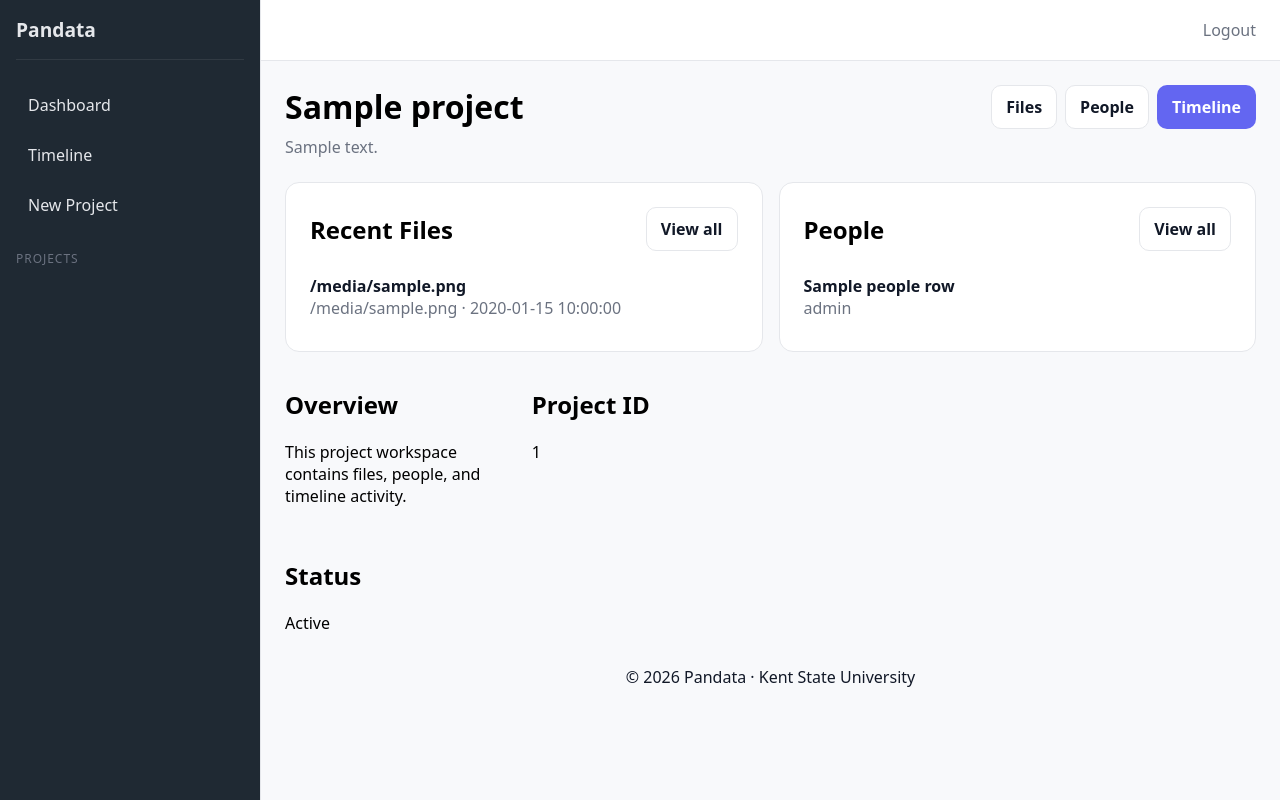
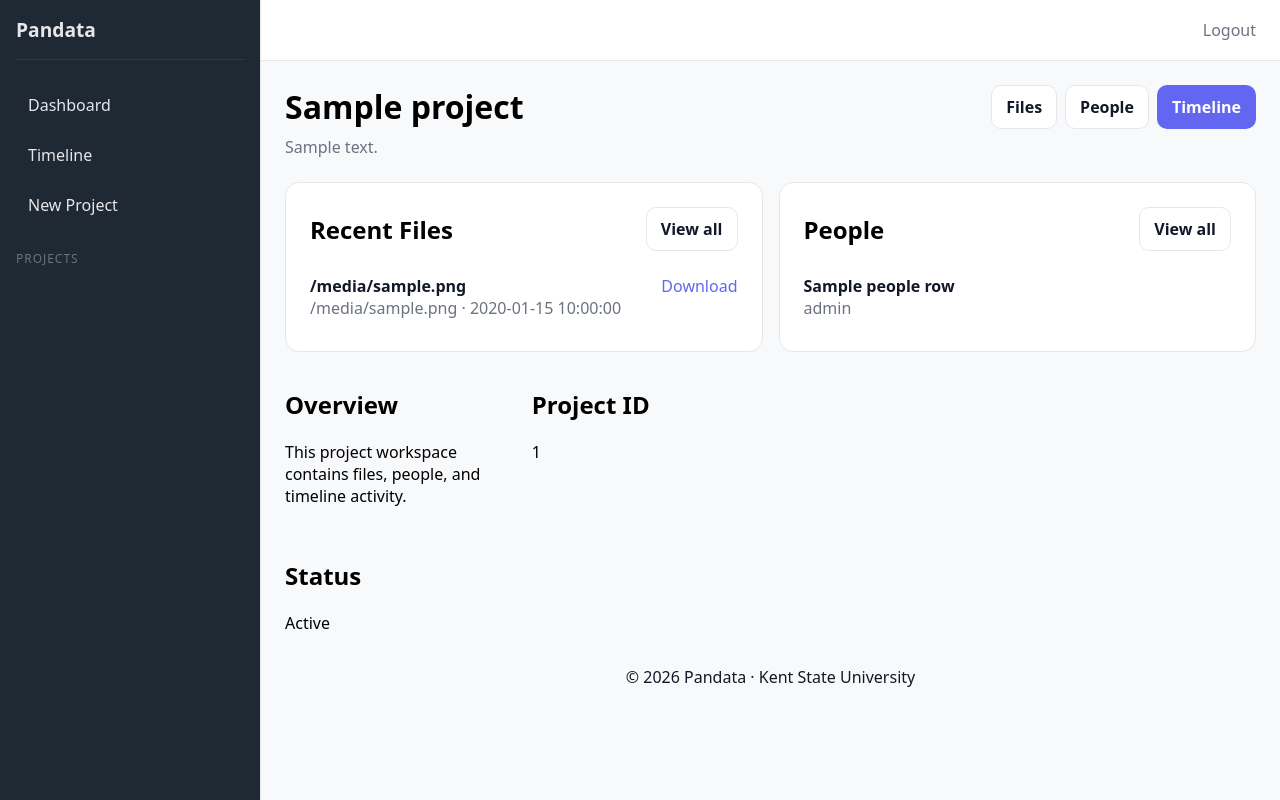
Before and after one commit to PusiaPaker/CDMP, a Flask app: template app/templates/project/home.html.j2 in a window 1280 px wide. Run offline with Flask 3, Linux system fonts and the light colour scheme; the template is opened without the code that fills it: most values are stand-ins (such as "Sample title", 1, 10 or a date in 2020).

Commit message:
Added download button to file preview on project home page

```diff
--- a/app/static/css/pages/project/home.css
+++ b/app/static/css/pages/project/home.css
@@ -31,6 +31,19 @@
 
 .file-preview-item:last-child {
     border-bottom: none;
+}
+
+.file-name-download {
+    display: flex;
+    justify-content: space-between;
+}
+
+.file-preview-download {
+    text-decoration: none;
+    color: var(--color-accent);
+}
+.file-preview-download:hover {
+    text-decoration: underline;
 }
 
 .file-preview-name {
--- a/app/templates/project/home.html.j2
+++ b/app/templates/project/home.html.j2
@@ -34,10 +34,14 @@
                 {% if recent_files %}
                     {% for file in recent_files %}
                         <div class="file-preview-item">
-                           <div class="file-preview-name">
-                                {{ file.file_name_original }}
+                            <div class="file-name-download">
+                                <div class="file-preview-name">
+                                    {{ file.file_name_original }}
+                                </div>
+                                <a class="file-preview-download" href="{{ url_for('project.download_file', project_id=project['id'], file_id=file['id']) }}">
+                                    Download
+                                </a>
                             </div>
-
                             <div class="file-preview-meta">
                                 {{ file.file_category }} · {{ file.upload_date }}
                             </div>
```
